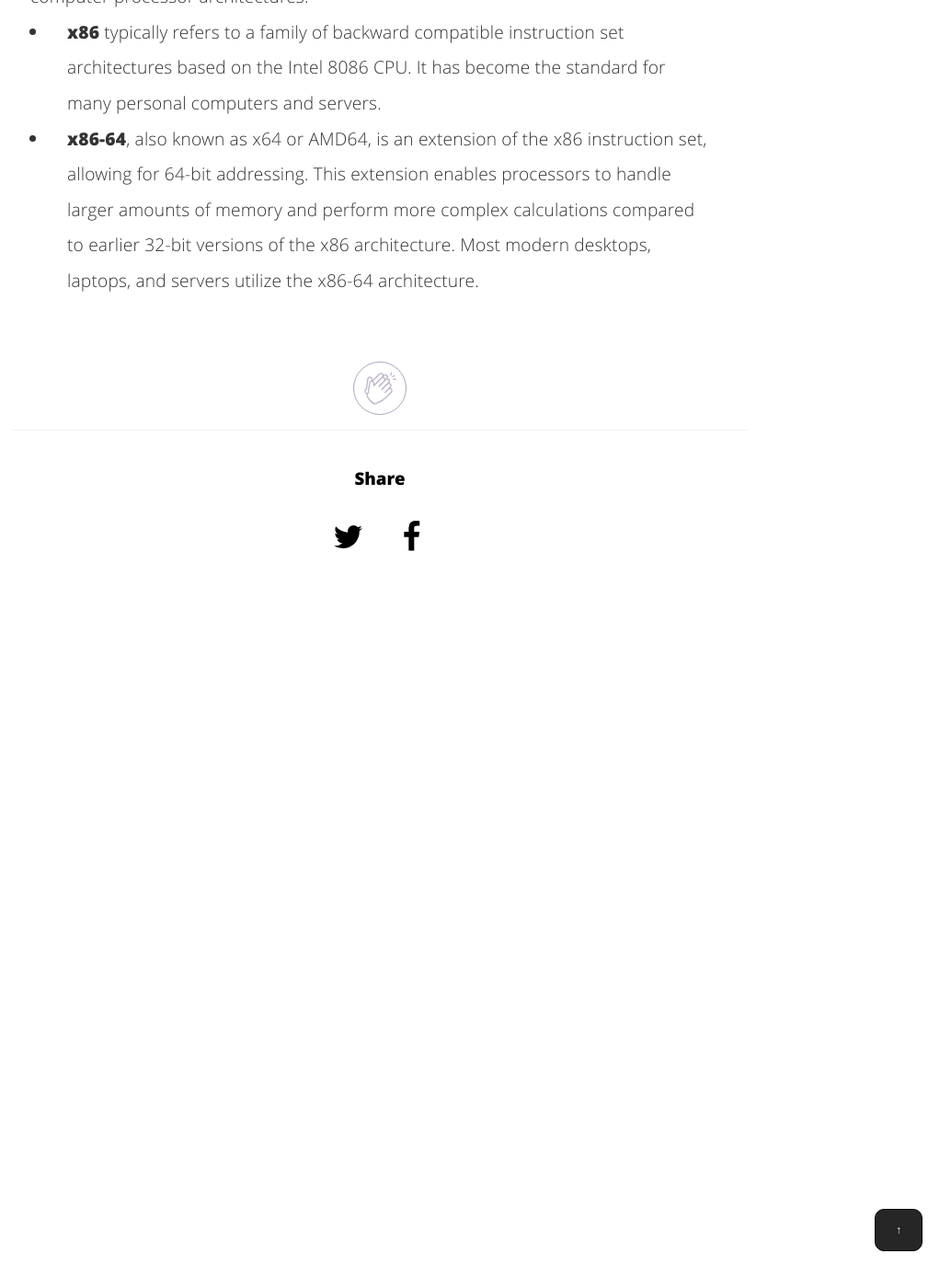
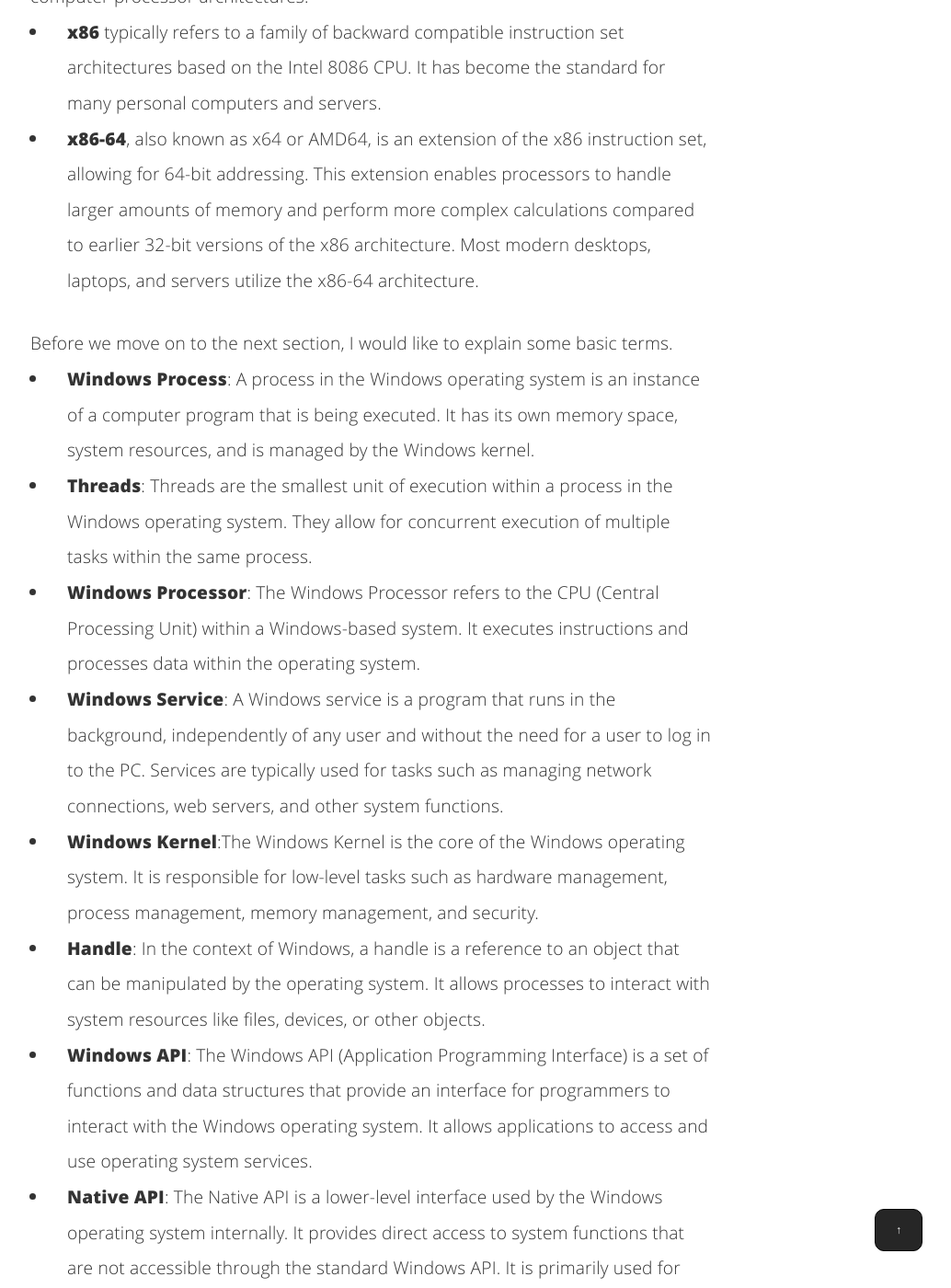
Before and after one commit to nickvourd/nickvourd.github.io, a Jekyll site: the page built from _posts/2023-10-22-an-overview-of-windows-arch.md, in a window 1280 px wide and 1400 px high, scrolled down 1047 px. Shown: the whole window at 92% size, without its empty margins (227-1261 px from the left). Built offline with Jekyll 4.4.1, drawn with Linux system fonts in a browser that asks for light colours; some of the changed text lies outside the part shown.

Commit message:
Update 2023-10-22-an-overview-of-windows-arch.md

```diff
--- a/_posts/2023-10-22-an-overview-of-windows-arch.md
+++ b/_posts/2023-10-22-an-overview-of-windows-arch.md
@@ -154,8 +154,40 @@ function topFunction() {
 		<p><strong>x86-64</strong>, also known as x64 or AMD64, is an extension of the x86 instruction set, allowing for 64-bit addressing. This extension enables processors to handle larger amounts of memory and perform more complex calculations compared to earlier 32-bit versions of the x86 architecture. Most modern desktops, laptops, and servers utilize the x86-64 architecture.</p>
 	</li>
 </ul>
-<br />
 
+<p>Before we move on to the next section, I would like to explain some basic terms.</p>
+<ul>
+	<li>
+		<p><strong>Windows Process</strong>: A process in the Windows operating system is an instance of a computer program that is being executed. It has its own memory space, system resources, and is managed by the Windows kernel.</p>
+	</li>
+	<li>
+		<p><strong>Threads</strong>: Threads are the smallest unit of execution within a process in the Windows operating system. They allow for concurrent execution of multiple tasks within the same process.</p>
+	</li>
+	<li>
+		<p><strong>Windows Processor</strong>: The Windows Processor refers to the CPU (Central Processing Unit) within a Windows-based system. It executes instructions and processes data within the operating system.</p>
+	</li>
+	<li>
+		<p><strong>Windows Service</strong>: A Windows service is a program that runs in the background, independently of any user and without the need for a user to log in to the PC. Services are typically used for tasks such as managing network connections, web servers, and other system functions.</p>
+	</li>
+	<li>
+		<p><strong>Windows Kernel</strong>:The Windows Kernel is the core of the Windows operating system. It is responsible for low-level tasks such as hardware management, process management, memory management, and security.</p>
+	</li>
+	<li>
+		<p><strong>Handle</strong>: In the context of Windows, a handle is a reference to an object that can be manipulated by the operating system. It allows processes to interact with system resources like files, devices, or other objects.</p>
+	</li>
+	<li>
+		<p><strong>Windows API</strong>: The Windows API (Application Programming Interface) is a set of functions and data structures that provide an interface for programmers to interact with the Windows operating system. It allows applications to access and use operating system services.</p>
+	</li>
+	<li>
+		<p><strong>Native API</strong>: The Native API is a lower-level interface used by the Windows operating system internally. It provides direct access to system functions that are not accessible through the standard Windows API. It is primarily used for system-level programming and development.</p>
+	</li>
+	<li>
+		<p><strong>DLL (Dynamic Link Library)</strong>: A DLL is a file that contains code and data that can be used by multiple programs at the same time. It allows software to modularize functionalities and share resources, promoting code reuse and efficient memory usage.</p>
+	</li>
+	<li>
+		<p><strong>Syscall</strong>: A syscall (system call) is a request made by an active process to the Windows Kernel. It allows user-level programs to request services from the operating system, such as file operations, input/output operations, and process control.</p>
+	</li>
+</ul>
 
 
 <div align="center">
```
